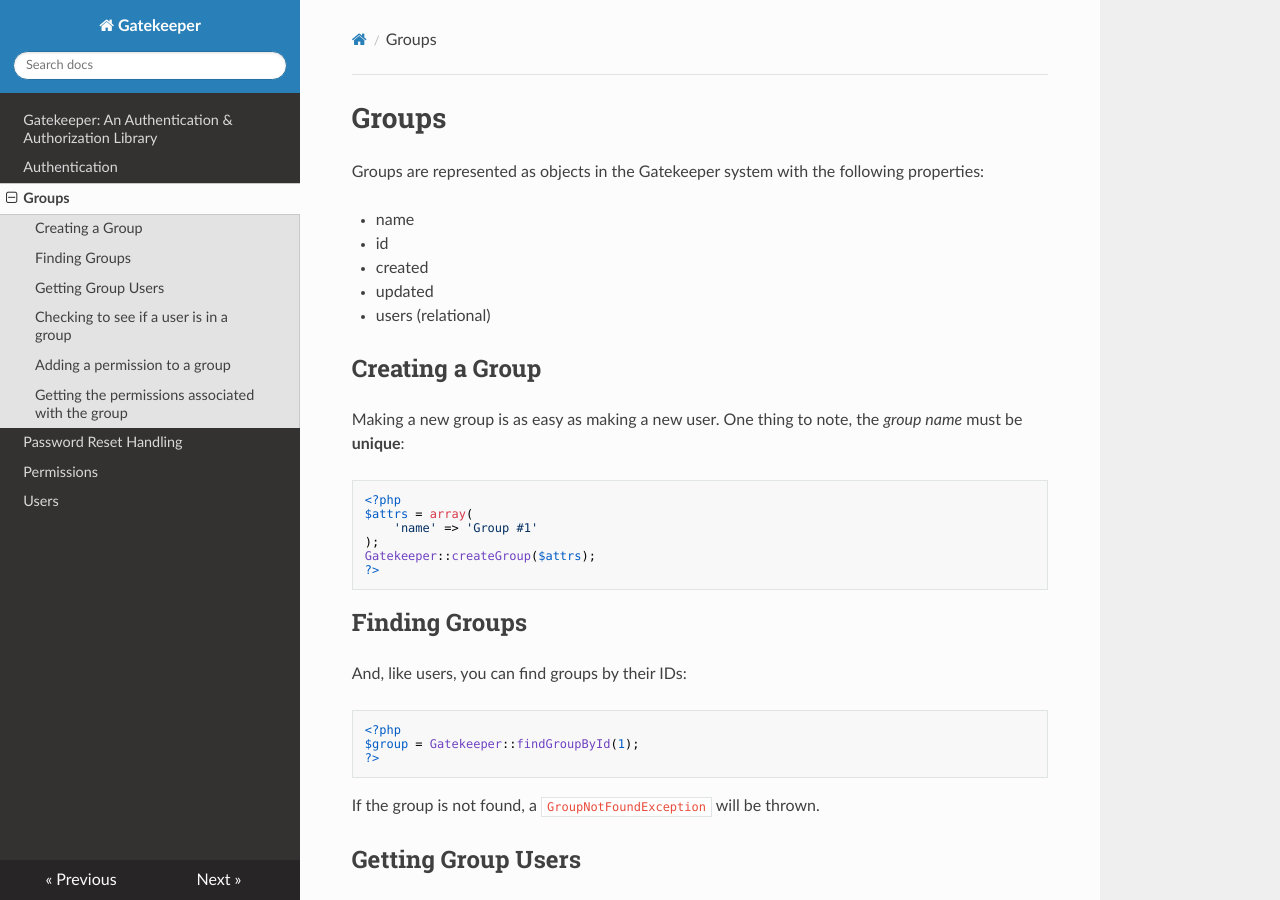
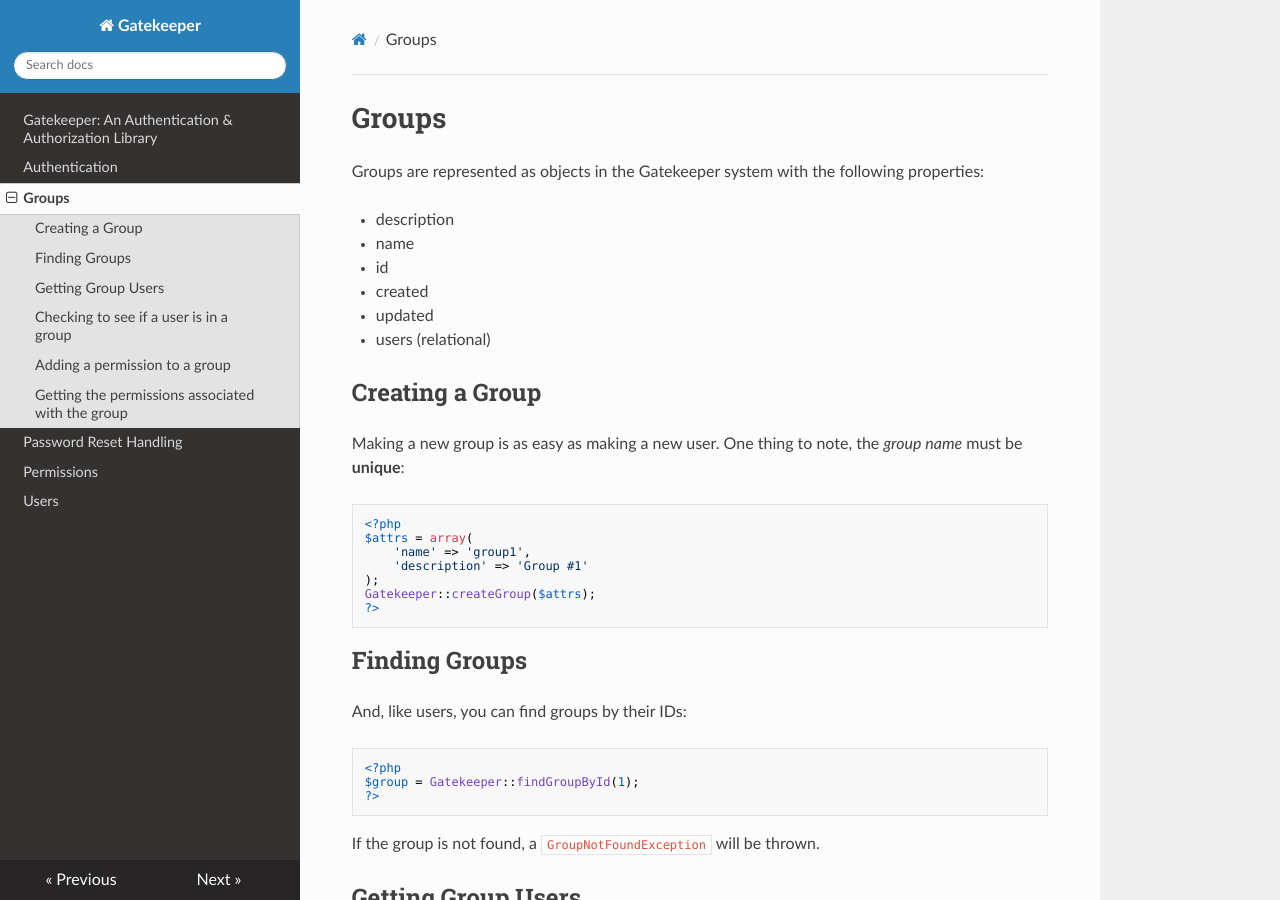
Before and after one commit to psecio/gatekeeper, an MkDocs documentation site: the page built from docs/groups.md, in a window 1280 px wide and 900 px high. Built offline with MkDocs 1.6.1, drawn with Linux system fonts in a browser that asks for light colours; nearby versions of some CDN libraries.

Commit message:
updating group docs for name/description update

````diff
--- a/docs/groups.md
+++ b/docs/groups.md
@@ -2,6 +2,7 @@
 
 Groups are represented as objects in the Gatekeeper system with the following properties:
 
+- description
 - name
 - id
 - created
@@ -15,7 +16,8 @@ Making a new group is as easy as making a new user. One thing to note, the *grou
 ```php
 <?php
 $attrs = array(
-    'name' => 'Group #1'
+    'name' => 'group1',
+    'description' => 'Group #1'
 );
 Gatekeeper::createGroup($attrs);
 ?>
````
